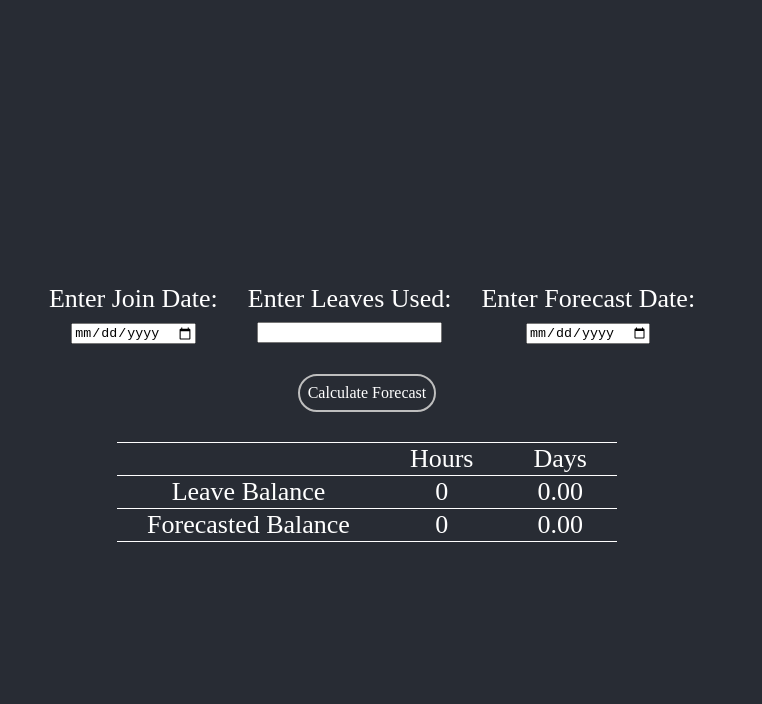
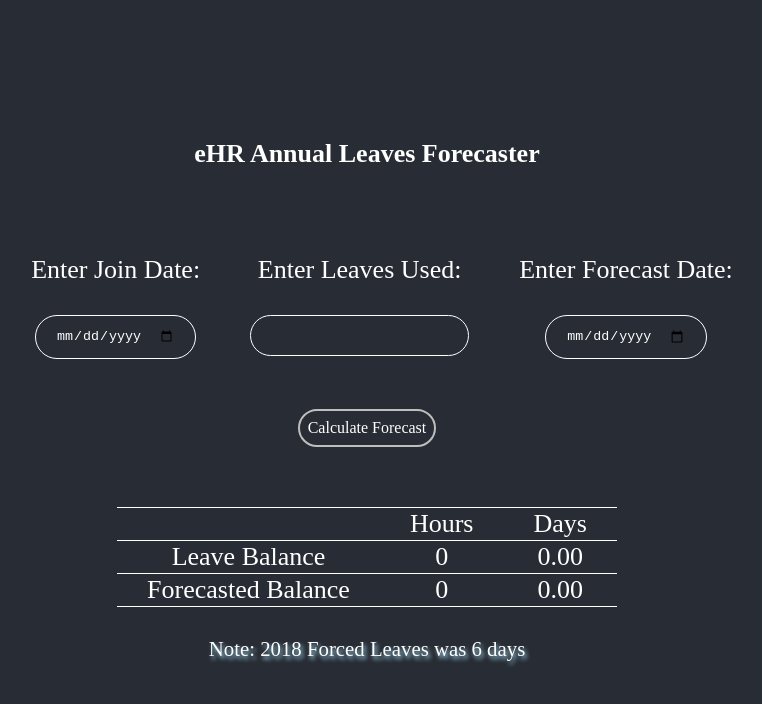
Before and after one commit to kodawarii/leavebalance, a React (Create React App) app: page / in a window 1280 px wide. Shown: the top 704 px of the page, without its empty margins (273-1035 px from the left). Built offline with nearby package versions, Linux system fonts and the light colour scheme; a web font is replaced by a local one.

Commit message:
Added CSS changes

```diff
--- a/src/App.css
+++ b/src/App.css
@@ -11,3 +11,8 @@
   text-align: center;
   font-family: 'Gruppo', cursive;
 }
+
+footer{
+  font-size: 0.8em;
+  text-shadow: 2px 3px 4px #a8e6ff;
+}
--- a/src/App.js
+++ b/src/App.js
@@ -66,7 +66,10 @@ class App extends Component {
       <div className="App">
         <header>
           <link href="https://fonts.googleapis.com/css?family=Gruppo" rel="stylesheet"/>
+          <b> eHR Annual Leaves Forecaster </b>
         </header>
+
+        <br/><br/>
 
         <InputForm
         showOutput = {this.showOutput.bind(this)}
@@ -74,11 +77,18 @@ class App extends Component {
         />
 
         <br/>
+        <br/>
 
         <Output
         leave = {this.state.leave}
         balance = {this.state.balance}
         />
+
+        <br/>
+
+        <footer>
+          Note: 2018 Forced Leaves was 6 days
+        </footer>
 
       </div>
     );
--- a/src/Components/InputForm.js
+++ b/src/Components/InputForm.js
@@ -43,18 +43,18 @@ class InputForm extends Component {
           <form onSubmit={this.handleSubmit.bind(this)}>
             <ul>
                 <li>
-                    Enter Join Date: <br/>
-                    <input type="date" onChange={this.handleJoinChange.bind(this)} />
+                    Enter Join Date: <br/><br/>
+                    <input type="date" onChange={this.handleJoinChange.bind(this)} className="inputField"/>
                 </li>
 
                 <li>
-                    Enter Leaves Used: <br/>
-                    <input type="text" ref="" onChange={this.handleUsedChange.bind(this)} />
+                    Enter Leaves Used: <br/><br/>
+                    <input type="text" ref="" onChange={this.handleUsedChange.bind(this)} className="inputField"/>
                 </li>
 
                 <li>
-                    Enter Forecast Date: <br/>
-                    <input type="date" ref="" onChange={this.handleForecastChange.bind(this)} />
+                    Enter Forecast Date: <br/><br/>
+                    <input type="date" ref="" onChange={this.handleForecastChange.bind(this)} className="inputField"/>
                 </li>
             </ul>
 
--- a/src/Components/Style_InputForm.css
+++ b/src/Components/Style_InputForm.css
@@ -4,8 +4,33 @@ ul{
 
 li{
     float:left;
+    padding-left: 20px;
     padding-right: 30px;
-    padding-bottom: 30px;
+    padding-bottom: 50px;
+}
+
+.inputField{
+    background-color: #282c34;
+    border: 1px solid #ffffff;
+    border-radius: 30px;
+    padding: 12px 20px;
+    color: white;
+}
+
+.inputField:hover{
+    background-color: #282c34;
+    border: 1px solid #42c3ff;
+    border-radius: 30px;
+    padding: 12px 20px;
+    color: rgb(78, 255, 187);
+}
+
+.inputField:focus{
+    border-color: rgb(106, 109, 255);
+    box-shadow: 0 0 12px #8cd1ff;
+    border-radius: 30px;
+    padding: 12px 20px;
+    outline: none;
 }
 
 .submitButton{
@@ -19,3 +44,9 @@ li{
     font-size: 16px;
     border-radius: 20px;
 }
+
+.submitButton:hover {
+    border-color: rgb(111, 255, 106);
+    box-shadow: 0 0 12px #baff8c;
+    color: rgb(117, 255, 117);
+}
```
Also changed, not shown: 1 other file (tests, documents, lock files or other folders).
